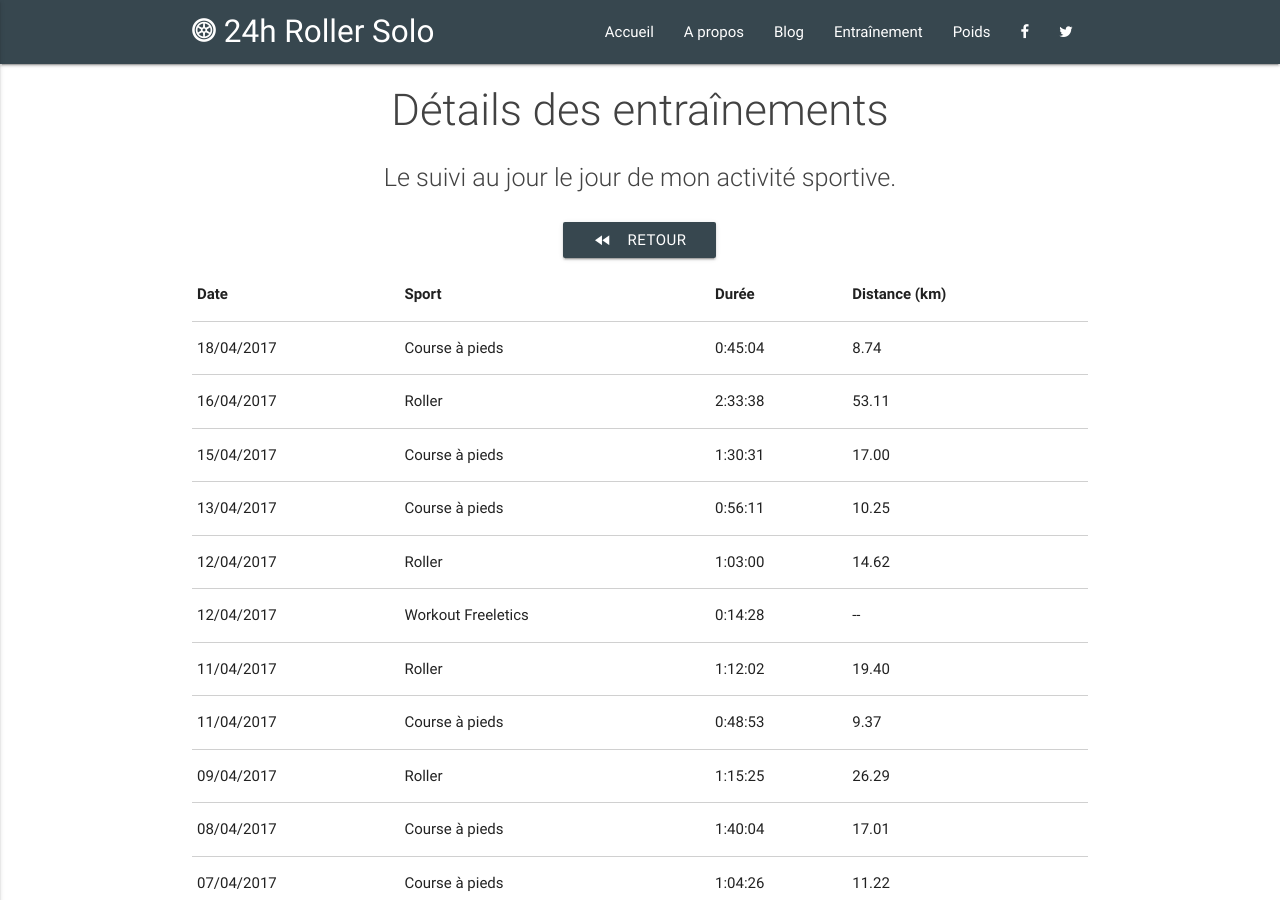
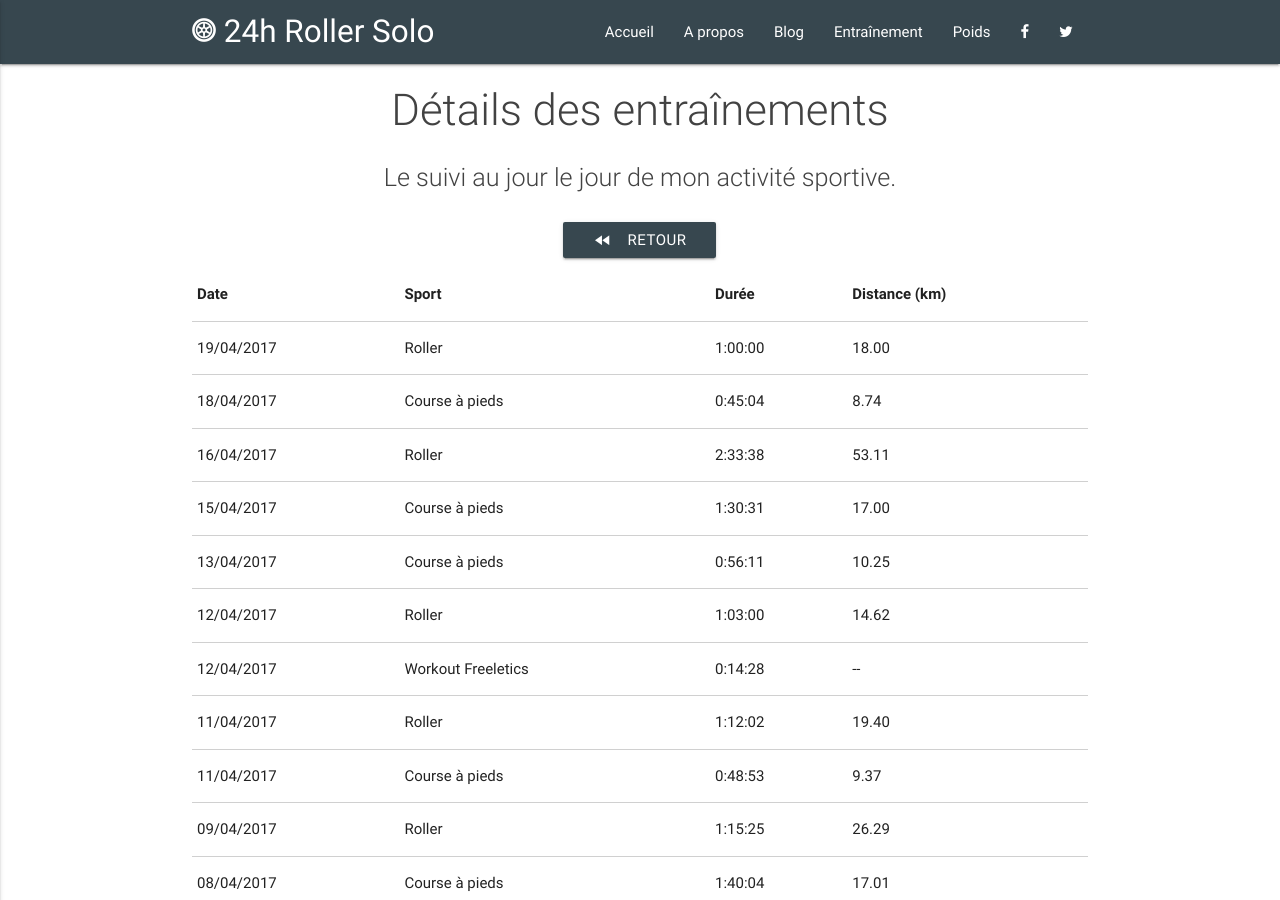
Before and after one commit to 24hRollerSolo/24hRollerSolo.github.io, a Jekyll site: the page built from training/details.html, in a window 1280 px wide and 900 px high. Built offline with Jekyll 4.4.1, drawn with Linux system fonts in a browser that asks for light colours.

Commit message:
Add 2017-04-19 roller skating

```diff
--- a/_data/sports.json
+++ b/_data/sports.json
@@ -1,4 +1,5 @@
 [
+  {"date": "2017-04-19", "type": "ROLLER", "distance": "18.00", "duration": "1:00:00"},
   {"date": "2017-04-18", "type": "RUNNING", "distance": "8.74", "duration": "0:45:04"},
   {"date": "2017-04-16", "type": "ROLLER", "distance": "53.11", "duration": "2:33:38"},
   {"date": "2017-04-15", "type": "RUNNING", "distance": "17.00", "duration": "1:30:31"},
```
